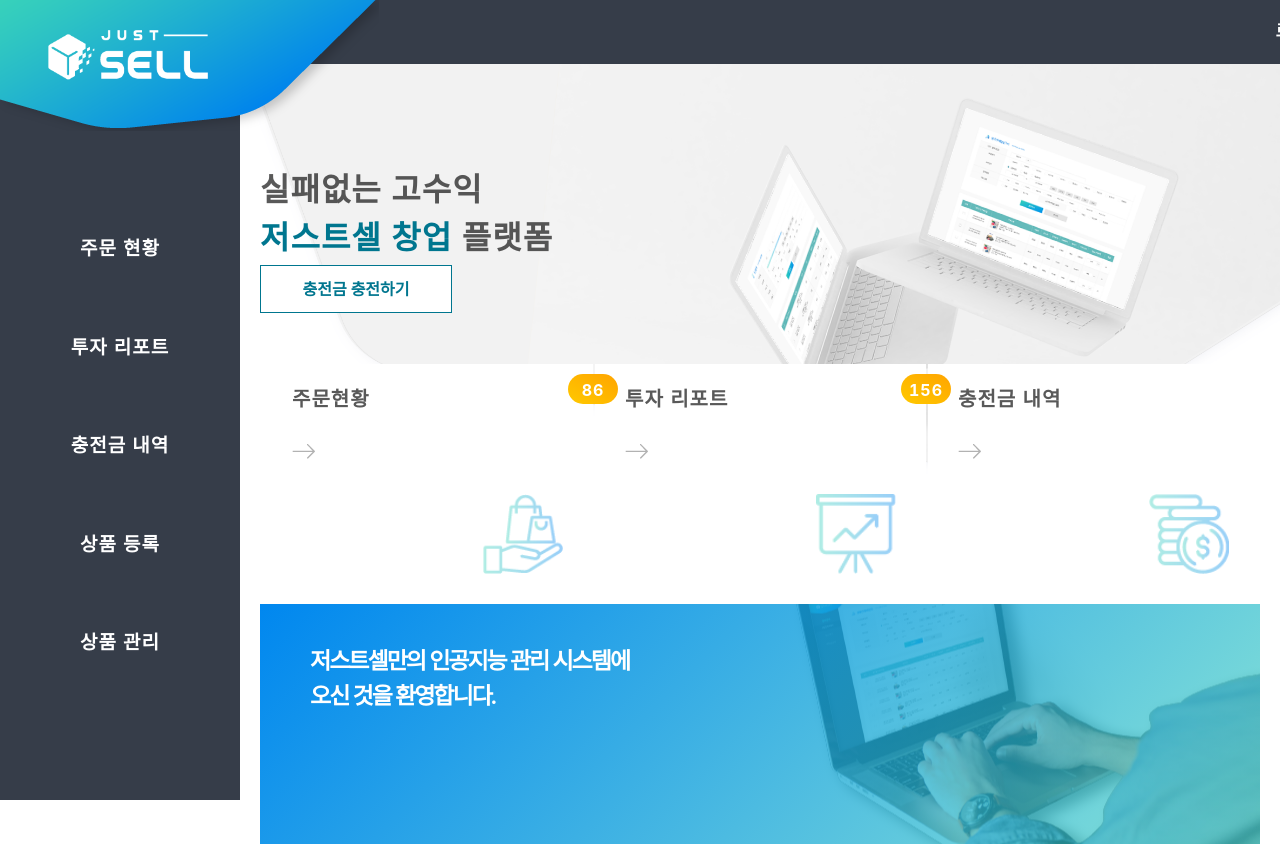
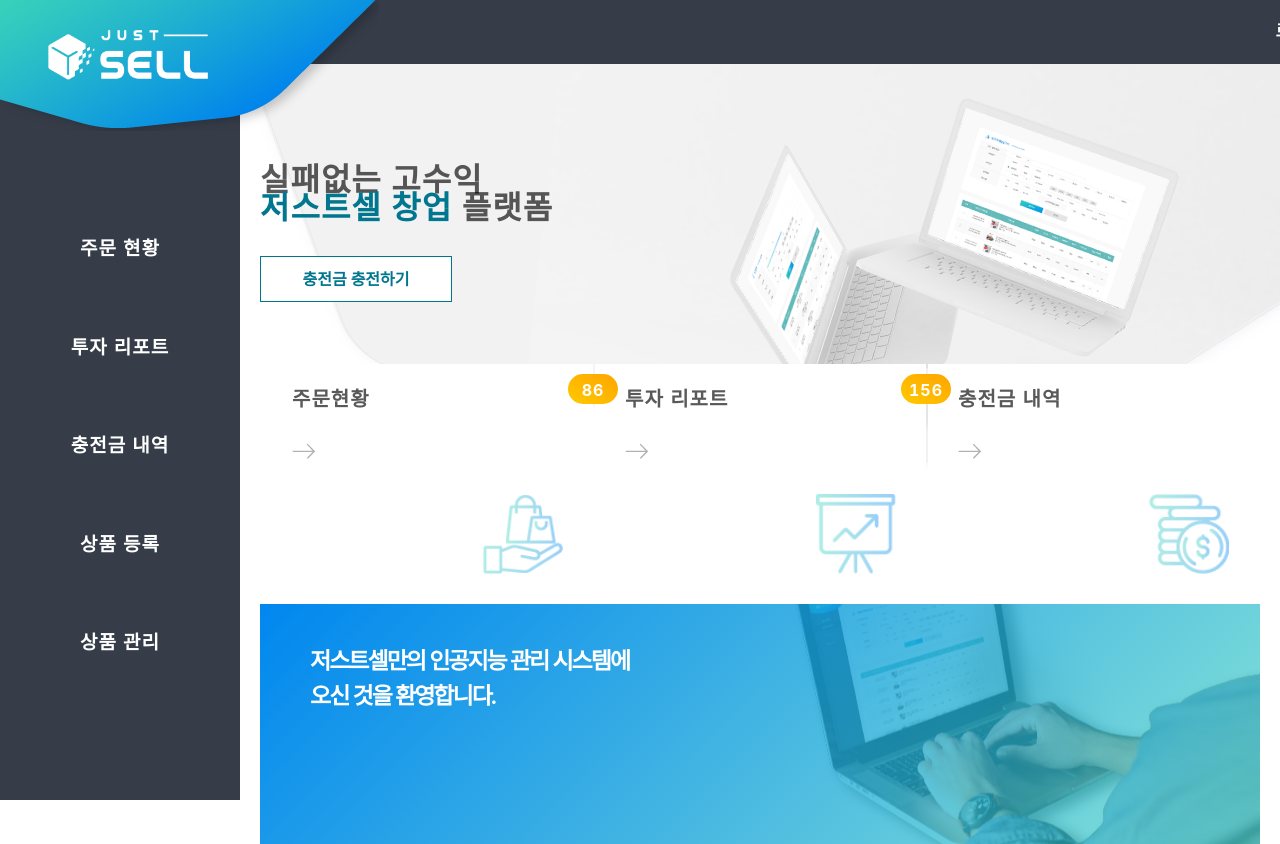
Before and after one commit to aaronddy/justSell_frontend, a Next.js app: page /Admin in a window 1280 px wide. Built offline with nearby package versions, Linux system fonts and the light colour scheme.

Commit message:
admin page z-index 수정

```diff
--- a/src/components/Admin/AdminBox.js
+++ b/src/components/Admin/AdminBox.js
@@ -46,6 +46,7 @@
   background-position: right;
   background-repeat: no-repeat;
   width: 100%;
+
   max-width: 1000px;
   height: 240px;
   z-index: -1;
--- a/src/pages/Admin.js
+++ b/src/pages/Admin.js
@@ -35,7 +35,7 @@
   position: relative;
   background-size: contain;
   /* height: 1000px; */
-  z-index: -10;
+  /* z-index: -10; */
 `;
 const Div = styled.div`
   display: flex;
@@ -57,6 +57,7 @@
 const Text = styled.p`
   font-size: 32px;
   font-weight: 700;
+  margin-top: -20px;
 `;
 const Span = styled.span`
   font-size: 32px;
@@ -65,7 +66,8 @@
 `;
 const Button = styled.button`
   width: 192px;
-  height: 48px;
+  padding: 10px 0;
+  /* height: 48px; */
   color: #00768f;
   border: 1px solid #00768f;
   background-color: #fff;
```
